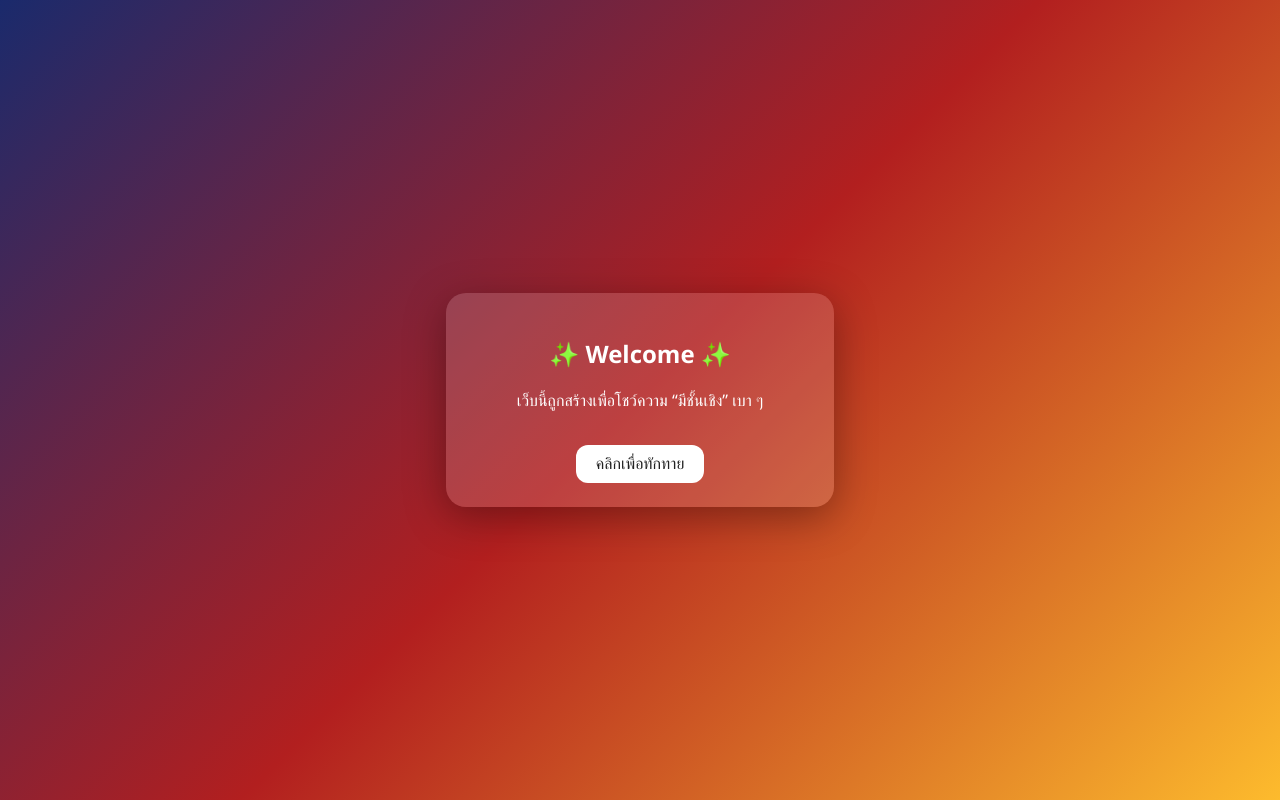
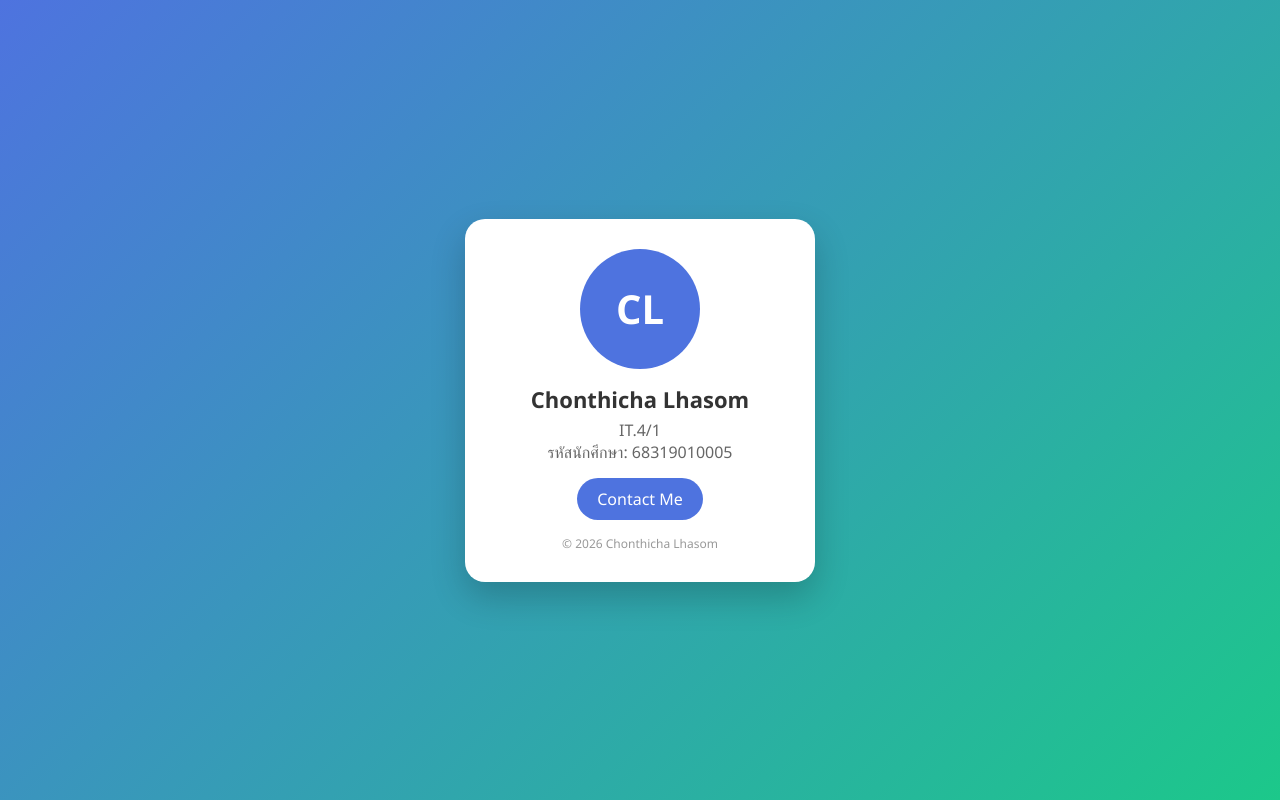
Before and after one commit to Supakarn-Satsin/my-first-devops-project, a plain HTML site: page index.html in a window 1280 px wide. Drawn offline with Linux system fonts and the light colour scheme.

Commit message:
Update index.html for profile page layout

```diff
--- a/index.html
+++ b/index.html
@@ -2,58 +2,82 @@
 <html lang="th">
 <head>
     <meta charset="UTF-8">
-<title>Web Demo | Stylish</title>
+    <title>My Profile - Chonthicha</title>
+    <meta name="viewport" content="width=device-width, initial-scale=1.0">
 
     <style>
+        * {
+            margin: 0;
+            padding: 0;
+            box-sizing: border-box;
+            font-family: 'Segoe UI', Tahoma, sans-serif;
+        }
+
         body {
-        margin: 0;
             height: 100vh;
+            background: linear-gradient(135deg, #4e73df, #1cc88a);
             display: flex;
             justify-content: center;
             align-items: center;
-        background: linear-gradient(135deg, #1a2a6c, #b21f1f, #fdbb2d);
-        font-family: "Segoe UI", sans-serif;
-        animation: bgMove 10s infinite alternate ease-in-out;
-    }
-
-    @keyframes bgMove {
-        0% { filter: hue-rotate(0deg); }
-        100% { filter: hue-rotate(80deg); }
         }
 
         .card {
-        width: 340px;
-        padding: 24px;
+            background: white;
+            width: 350px;
+            padding: 30px;
             border-radius: 20px;
-        backdrop-filter: blur(14px);
-        background: rgba(255, 255, 255, 0.15);
-        box-shadow: 0 10px 40px rgba(0,0,0,0.35);
+            box-shadow: 0 15px 35px rgba(0,0,0,0.2);
             text-align: center;
-        color: white;
-        transform: translateY(0);
-        transition: transform .4s ease, box-shadow .4s ease;
+            transition: 0.3s;
         }
 
         .card:hover {
-        transform: translateY(-12px);
-        box-shadow: 0 20px 55px rgba(0,0,0,0.5);
+            transform: translateY(-10px);
+        }
+
+        .profile-img {
+            width: 120px;
+            height: 120px;
+            border-radius: 50%;
+            background: #4e73df;
+            margin: 0 auto 15px;
+            display: flex;
+            justify-content: center;
+            align-items: center;
+            color: white;
+            font-size: 40px;
+            font-weight: bold;
+        }
+
+        h1 {
+            font-size: 22px;
+            color: #333;
+            margin-bottom: 5px;
+        }
+
+        .info {
+            color: #666;
+            margin-bottom: 15px;
         }
 
         .btn {
-        margin-top: 18px;
+            display: inline-block;
             padding: 10px 20px;
-        border: none;
-        border-radius: 12px;
-        font-size: 16px;
-        cursor: pointer;
-        background: white;
-        color: #222;
+            background: #4e73df;
+            color: white;
+            text-decoration: none;
+            border-radius: 25px;
             transition: 0.3s;
         }
 
         .btn:hover {
-        transform: scale(1.05);
-        background: #ffe15f;
+            background: #2e59d9;
+        }
+
+        footer {
+            margin-top: 15px;
+            font-size: 12px;
+            color: #999;
         }
     </style>
 </head>
@@ -61,16 +85,22 @@
 <body>
 
     <div class="card">
-    <h2>✨ Welcome ✨</h2>
-    <p>เว็บนี้ถูกสร้างเพื่อโชว์ความ “มีชั้นเชิง” เบา ๆ</p>
-    <button class="btn" onclick="sayHi()">คลิกเพื่อทักทาย</button>
+        <div class="profile-img">
+            CL
         </div>
 
-<script>
-    function sayHi() {
-        alert("สวัสดี! มาดูโค้ดเพิ่มก็บอกได้เลย 😄");
-    }
-</script>
+        <h1>Chonthicha Lhasom</h1>
+        <div class="info">
+            IT.4/1 <br>
+            รหัสนักศึกษา: 68319010005
+        </div>
+
+        <a href="#" class="btn">Contact Me</a>
+
+        <footer>
+            © 2026 Chonthicha Lhasom
+        </footer>
+    </div>
 
 </body>
 </html>
```
Lines whose indentation alone changed are shown as unchanged.
